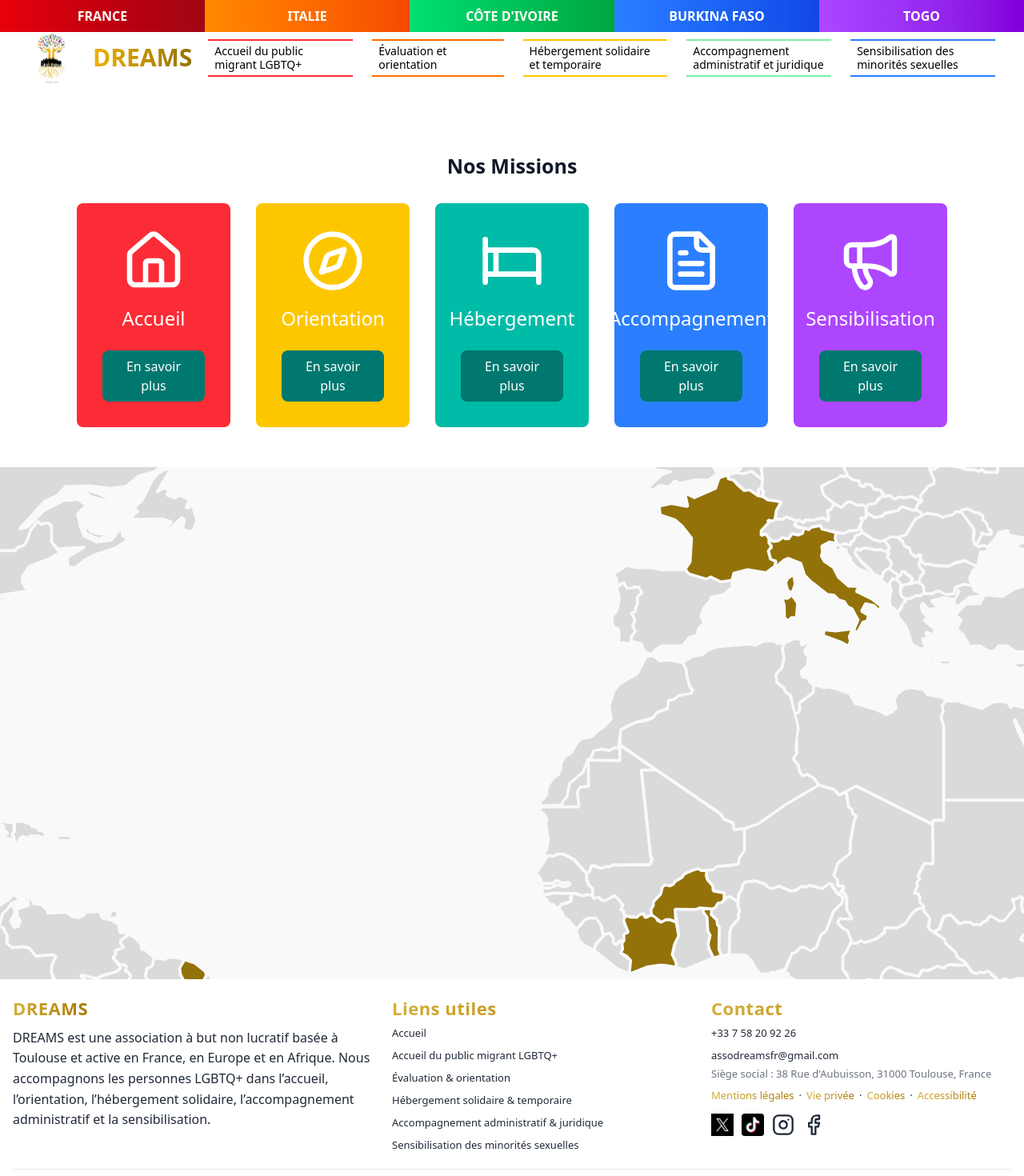
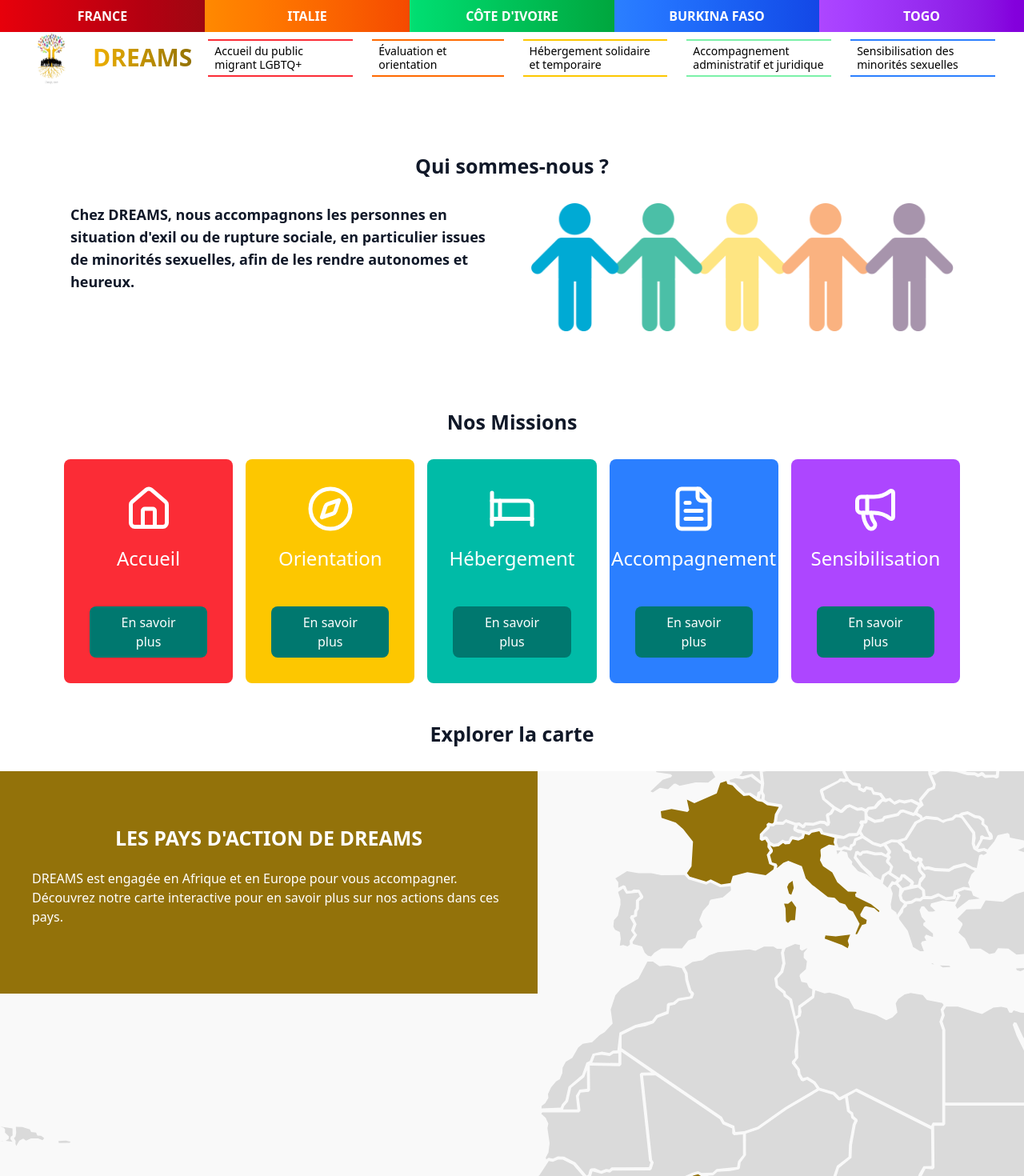
Before and after one commit to 34lks66/IUT-Blagnac-sae-5-01-devapp-dreams-2025-2g1a, a React (Vite) app in the folder dev/site_dreams/: page / in a window 1280 px wide. Shown: the top 1470 px of the page at 80% size. Built offline with nearby package versions, Linux system fonts and the light colour scheme.

Commit message:
developing home page

```diff
--- /dev/null
+++ b/dev/site_dreams/src/components/Home/About.tsx
@@ -0,0 +1,22 @@
+import people from "../../assets/people.png";
+
+const About: React.FC = () => {
+
+  return (
+    <section id="missions" className="py-20 bg-white">
+        <div className="max-w-7xl mx-auto px-4 sm:px-8 lg:px-6">
+          <h2 className="text-3xl md:text-4xl font-bold text-gray-900 mb-8">
+            Qui sommes-nous ?
+          </h2>
+          <div className="grid grid-cols-1 lg:grid-cols-2 gap-12">
+            <div>
+              <p className="!text-lg font-semibold text-gray-900">Chez DREAMS, nous accompagnons les personnes en situation d'exil ou de rupture sociale, en particulier issues de minorités sexuelles, afin de les rendre autonomes et heureux.</p>
+            </div>
+            <img src={people} alt="people" />
+          </div>
+        </div>
+    </section>
+  )
+}
+
+export default About
--- a/dev/site_dreams/src/components/Home/Home.tsx
+++ b/dev/site_dreams/src/components/Home/Home.tsx
@@ -1,12 +1,21 @@
 import Map from './Map';
 import Mission from './Mission';
+import About from './About';
 
 function Home() {
 
   return (
     <>
+    <About/>
     <Mission/>
-    <Map paysDreams={["FR", "BF", "TG", "CI", "IT"]}/>
+    <h2 className="text-3xl md:text-4xl font-bold text-gray-900 mb-8">Explorer la carte</h2>
+    <div className="h-[800px] overflow-y-auto col-span-12 p-0">
+      <div className="col-span-12 lg:col-span-5 bg-[#93720a] absolute z-10 py-17 max-w-2xl p-10">
+        <h2 className="text-white text-3xl font-bold mb-6 text-center">LES PAYS D'ACTION DE DREAMS</h2>
+        <p className="text-white mt-5 mb-4">DREAMS est engagée en Afrique et en Europe pour vous accompagner. Découvrez notre carte interactive pour en savoir plus sur nos actions dans ces pays.</p>
+      </div>
+      <Map paysDreams={["FR", "BF", "TG", "CI", "IT"]}/>
+    </div>
     </>
   )
 }
--- a/dev/site_dreams/src/components/Home/Mission.tsx
+++ b/dev/site_dreams/src/components/Home/Mission.tsx
@@ -6,27 +6,27 @@
 
     const missions = [
     {
-      icon: <House className="w-10 h-10 md:w-20 md:h-20" />,
+      icon: <House className="w-10 h-10 md:w-15 md:h-15" />,
       title: 'Accueil',
       href: '/',
     },
     {
-      icon: <Compass className="w-10 h-10 md:w-20 md:h-20" />,
+      icon: <Compass className="w-10 h-10 md:w-15 md:h-15" />,
       title: 'Orientation',
       href: '/',
     },
     {
-      icon: <Bed className="w-10 h-10 md:w-20 md:h-20" />,
+      icon: <Bed className="w-10 h-10 md:w-15 md:h-15" />,
       title: 'Hébergement',
       href: '/',
     },
     {
-      icon: <FileText className="w-10 h-10 md:w-20 md:h-20" />,
+      icon: <FileText className="w-10 h-10 md:w-15 md:h-15" />,
       title: 'Accompagnement',
       href: '/',
     },
     {
-      icon: <Megaphone className="w-10 h-10 md:w-20 md:h-20" />,
+      icon: <Megaphone className="w-10 h-10 md:w-15 md:h-15" />,
       title: 'Sensibilisation',
       href: '/',
     }
@@ -46,11 +46,11 @@
 
     return (
         <section id="missions" className="py-20 bg-white">
-            <div className="max-w-7xl mx-auto px-4 sm:px-6 lg:px-8">
-              <h2 className="text-3xl md:text-4xl font-bold text-gray-900 mb-8 ">
+            <div className="max-w-7xl mx-auto px-4 sm:px-12 lg:px-4">
+              <h2 className="text-3xl md:text-4xl font-bold text-gray-900 mb-8">
                 Nos Missions
               </h2>
-              <div className="grid grid-cols-1 md:grid-cols-2 lg:grid-cols-5 gap-8">
+              <div className="grid grid-cols-1 md:grid-cols-2 lg:grid-cols-5 gap-4">
                 {missions.map((mission, index) => (
                   <div
                     key={index}
```
Also changed, not shown: dev/site_dreams/src/assets/people.png (added), dev/site_dreams/src/components/Home/Map.tsx (indentation only).
